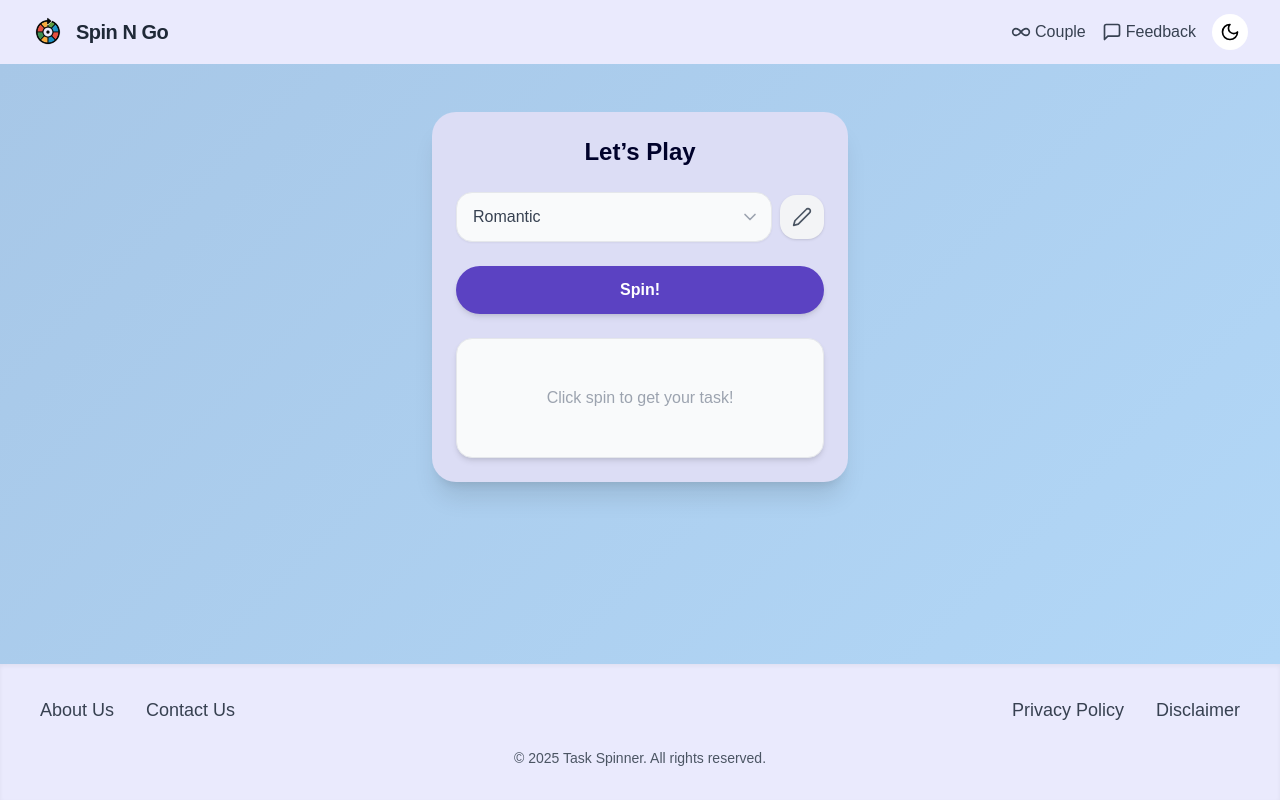
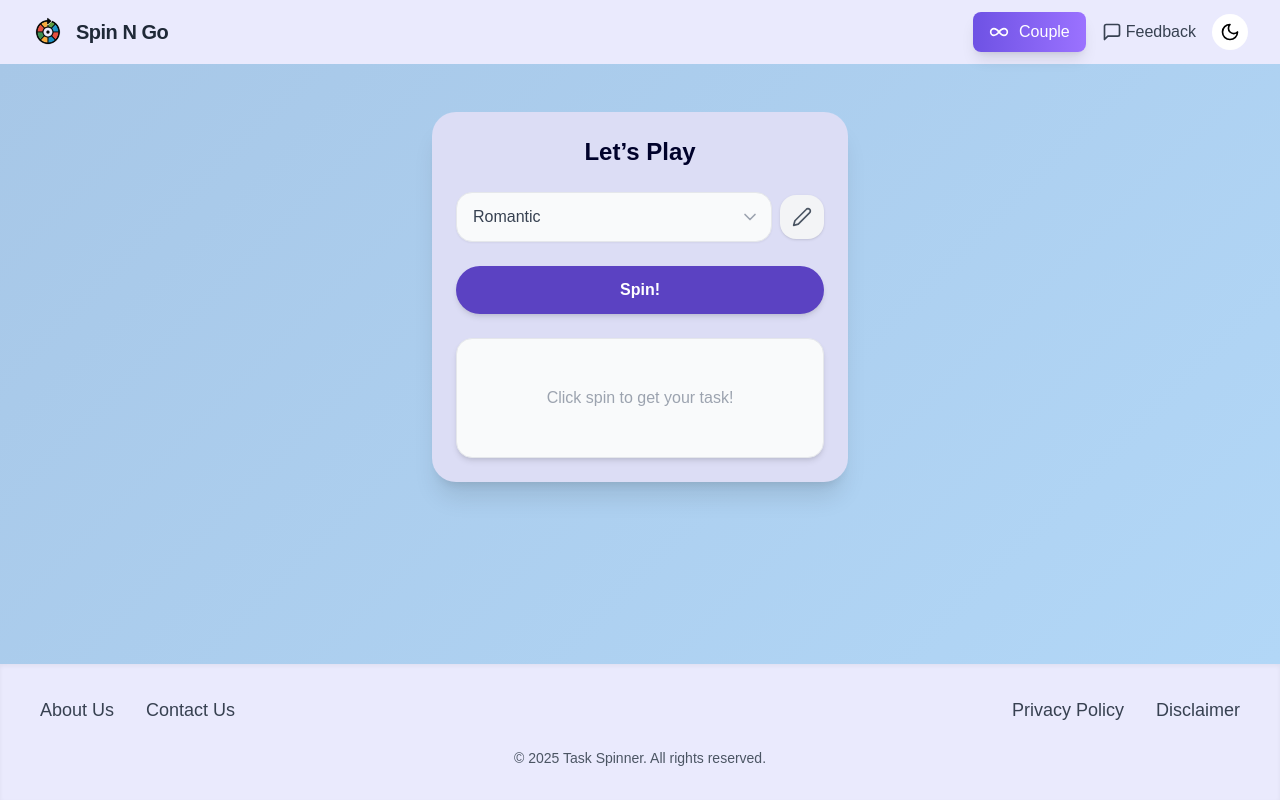
Before and after one commit to Thummar-harsh/spinngo, a React (Vite) app: page / in a window 1280 px wide. Built offline with nearby package versions, Linux system fonts and the light colour scheme.

Commit message:
button change

```diff
--- a/src/App.tsx
+++ b/src/App.tsx
@@ -8,6 +8,8 @@ import Contact from './pages/Contact'; // Import the Contact component
 import Disclaimer from './pages/Disclaimer'; // Import the Contact component
 import Privacy from './pages/Privacy'; // Import the Contact component
 import Im18 from './pages/Im18'; // Import the Contact component
+import Feedback from './pages/feedback'; // Import the Contact component
+
 import { AnimatePresence } from 'framer-motion';
 import AnimatedPage from './components/AnimatedPage';
 
@@ -65,6 +67,8 @@ function App() {
     <Route path="/disclaimer" element={<AnimatedPage><Disclaimer /></AnimatedPage>} />
     <Route path="/im18" element={<AnimatedPage><Im18 /></AnimatedPage>} />
     <Route path="/couple" element={<AnimatedPage><Im18 /></AnimatedPage>} />
+    <Route path="/feedback" element={<AnimatedPage><Feedback /></AnimatedPage>} />
+
     <Route path="*" element={<AnimatedPage><div className="p-8 text-center">404 - Page Not Found</div></AnimatedPage>} />
   </Routes>
 </AnimatePresence>
--- a/src/components/Navbar.tsx
+++ b/src/components/Navbar.tsx
@@ -33,12 +33,13 @@ const Navbar: React.FC<NavbarProps> = ({ isDark, toggleDarkMode }) => {
           <div className="flex items-center gap-4">
             {/* Couple / Home Button */}
             <button
-              onClick={handleLinkClick}
-              className="flex items-center gap-1 text-gray-700 dark:text-gray-300 hover:text-[#6E52E4] dark:hover:text-[#A99BFF] transition transform hover:scale-105 duration-200"
-            >
-              {isCouple ? <Home size={20} /> : <Infinity size={20} />}
-              <span className="hidden sm:inline font-medium">{isCouple ? 'Home' : 'Couple'}</span>
-            </button>
+  onClick={handleLinkClick}
+  className="flex items-center gap-1 px-4 py-2 rounded-lg bg-gradient-to-r from-[#6E52E4] to-[#9B72FF] hover:from-[#7E62EE] hover:to-[#AB82FF] text-white font-medium shadow-lg hover:shadow-xl transition-all duration-300 transform hover:-translate-y-0.5"
+>
+  {isCouple ? <Home size={20} /> : <Infinity size={20} />}
+  <span className="hidden sm:inline ml-1.5">{isCouple ? 'Home' : 'Couple'}</span>
+  <span className="absolute inset-0 rounded-lg bg-white opacity-0 hover:opacity-10 transition-opacity"></span>
+</button>
 
             {/* Feedback Link */}
             <a
```
